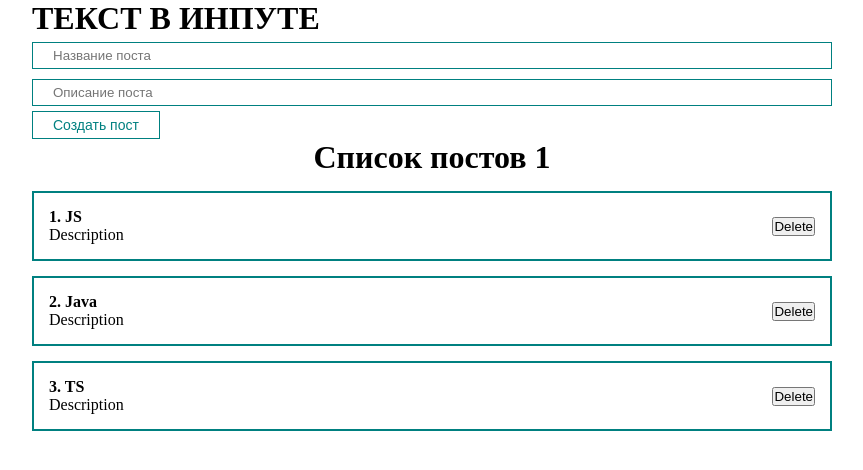
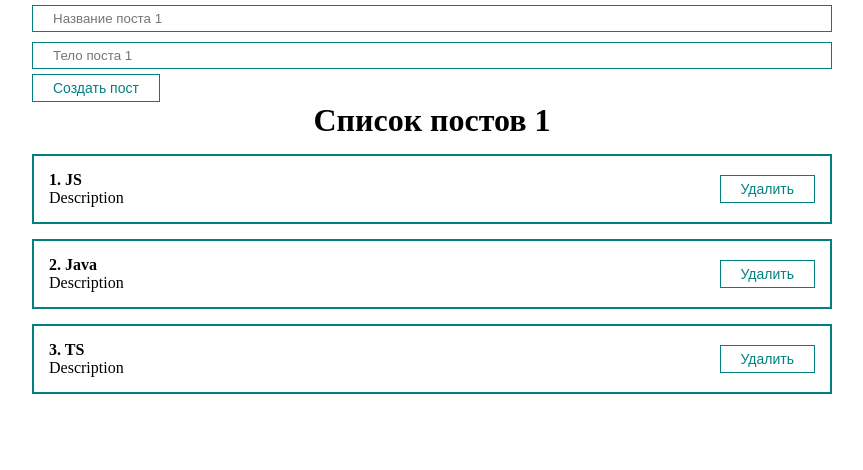
Before and after one commit to jkasvina/react-fund-course, a React (Create React App) app: page / in a window 1280 px wide. Shown: the top 470 px of the page, without its empty margins (208-1071 px from the left). Built offline with nearby package versions, Linux system fonts and the light colour scheme.

Commit message:
added new components

```diff
--- a/src/App.js
+++ b/src/App.js
@@ -3,67 +3,38 @@
 import ClassCounter from "./components/ClassCounter";
 import "./styles/App.css";
 import PostList from "./components/PostList";
-import MyButton from "./components/UI/button/MyButton";
-import MyInput from "./components/UI/input/MyInput";
+import PostForm from "./components/PostForm";
 
 function App() {
-  const [value, setValue] = useState("ТЕКСТ В ИНПУТЕ"); // деструктуризация [,]
 
-  const [posts, setPosts] = useState([
+  const [posts, setPosts] = useState([      // деструктуризация [,]
     // зачем здесь useState?? почему не просто массив??
     { id: 1, title: "JS", body: "Description" },
     { id: 2, title: "Java", body: "Description" },
     { id: 3, title: "TS", body: "Description" },
   ]);
 
-  const [firstInput, setFirstInput] = useState("");
-    const [secondInput, setSecondInput] = useState("");
-
-  const addNewPost = (e) => {
-    // предотвращаем дефолтное поведение браузера
-    // по умолчанию кнопка имеет type="submit"
-    // а браузер при таком типе кнопки по умолчанию бует обновлять
-    // страницу и отправлять данные на сервер
-    // если это не написать, то по кнопке будет обновляться страница браузера
-    e.preventDefault();
-    const newPost = {
-        id: Date.now(), //дата в милисекундах
-        title: firstInput,
-        body: secondInput
-    }
+  const createPost = (newPost) => {
       // изменяем массив posts - передаём ф-ии setPosts новый массив,
       // куда разворачиваем старый массив posts, в который добавим 1 новый пост
-    setPosts([...posts, newPost])
-  };
+      setPosts([...posts, newPost]);       // ф-я изменения состояния
+      // setPosts([...posts, {...post, id: Date.now()}])
+  }
+
+  // эту ф-ю обратного вызова нужно прокинуть на 2 уровня,
+  // сначала в пропсы компонента PostList
+  // а там (в PostList) в пропсы компонента PostItem
+  const removePost = (post) => {
+    // получаем пост из дочернего компонента
+    setPosts(posts.filter(p => p.id !== post.id))
+  }
 
   return (
     <div className="App">
-      <h1>{value}</h1>
-      {/*<input // управляемый компонент - можем изменить значение, изменив его состояние*/}
-      {/*  type="text"*/}
-      {/*  value={value}*/}
-      {/*  onChange={(e) => setValue(e.target.value)} // двухстороннее связывание*/}
-      {/*  // event - всегда пишут как е*/}
-      {/*/>*/}
-
       {/*<Counter />*/}
       {/*<ClassCounter />*/}
-      <form>
-        {/*Управляемый компонент*/}
-        <MyInput
-          value={firstInput}
-          onChange={(e) => setFirstInput(e.target.value)} // двухстороннее связывание
-          type="text"
-          placeholder="Название поста"
-        />
-        <MyInput
-            value={secondInput}
-            onChange={(e) => setSecondInput(e.target.value)}
-            type="text"
-            placeholder="Описание поста" />
-        <MyButton onClick={addNewPost}>Создать пост</MyButton>
-      </form>
-      <PostList title="Список постов 1" posts={posts} />
+      <PostForm create={createPost} />
+      <PostList title="Список постов 1" posts={posts} remove={removePost}/>
     </div>
   );
 }
--- a/src/components/ClassCounter.jsx
+++ b/src/components/ClassCounter.jsx
@@ -6,6 +6,7 @@
 
   constructor(props) {
     super(props);
+
     this.state = {
       count: 0,
     };
--- /dev/null
+++ b/src/components/PostForm.jsx
@@ -0,0 +1,64 @@
+import React, {useState} from 'react';
+import MyInput from "./UI/input/MyInput";
+import MyButton from "./UI/button/MyButton";
+
+const PostForm = ({create}) => {
+    // const [firstInput, setFirstInput] = useState("");
+    // const [secondInput, setSecondInput] = useState("");
+
+    // в случае, если у нас много инпутов, мы можем не создавать состояние для каждого,
+    // а передавать в состояние объект с набором полей
+    const [post, setPost] = useState({title: '', body: ''});
+
+    const addNewPost = (e) => {
+        // предотвращаем дефолтное поведение браузера
+        // по умолчанию кнопка имеет type="submit"
+        // а браузер при таком типе кнопки по умолчанию бует обновлять
+        // страницу и отправлять данные на сервер
+        // если это не написать, то по кнопке будет обновляться страница браузера
+        e.preventDefault();
+        const newPost = {
+            ...post,
+            id: Date.now(), //дата в милисекундах
+            // title: firstInput,
+            // body: secondInput
+        }
+
+        create(newPost);
+        setPost({title: '', body: ''});
+        // setFirstInput('');
+        // setSecondInput('');
+    };
+
+    return (
+        <form>
+            {/*Управляемый компонент*/}
+            <MyInput
+                value={post.title}
+                onChange={(e) => setPost({...post, title: e.target.value})} // изменяем поле title, остальной объект неизменен
+                type="text"
+                placeholder="Название поста 1"
+            />
+            <MyInput
+                value={post.body}
+                onChange={(e) => setPost({...post, body: e.target.value})} // изменяем поле body, остальной объект неизменен
+                type="text"
+                placeholder="Тело поста 1"
+            />
+            {/*<MyInput*/}
+            {/*  value={firstInput}*/}
+            {/*  onChange={(e) => setFirstInput(e.target.value)} // двухстороннее связывание*/}
+            {/*  type="text"*/}
+            {/*  placeholder="Название поста"*/}
+            {/*/>*/}
+            {/*<MyInput*/}
+            {/*    value={secondInput}*/}
+            {/*    onChange={(e) => setSecondInput(e.target.value)}*/}
+            {/*    type="text"*/}
+            {/*    placeholder="Описание поста" />*/}
+            <MyButton onClick={addNewPost}>Создать пост</MyButton>
+        </form>
+    );
+};
+
+export default PostForm;
--- a/src/components/PostList.jsx
+++ b/src/components/PostList.jsx
@@ -3,14 +3,14 @@
 
 // здесь мы принимаем пропсы. поскольку мы знаем, что пропс - это объект
 // необходимо написать его в {} !!!!!!!
-const PostList = ({posts, title}) => {
+const PostList = ({posts, title, remove}) => {
   return (
     <>
       <h1 style={{ textAlign: "center" }}>
           {title}
       </h1>
       {posts.map((post, index) =>
-        <PostItem number={index+1} key={post.id} post={post} />
+        <PostItem remove={remove} number={index+1} key={post.id} post={post} />
       )}
 
       {/*<PostItem post={{ id: 1, title: "JS", body: "Description" }} />
--- a/src/components/postItem.jsx
+++ b/src/components/postItem.jsx
@@ -1,4 +1,5 @@
 import React from "react";
+import MyButton from "./UI/button/MyButton";
 
 const PostItem = (props) => {
   return (
@@ -11,7 +12,9 @@
           <div>{props.post.body}</div>
         </div>
         <div className="post__btns">
-          <button> Delete </button>
+          <MyButton onClick={() => props.remove(props.post)}>
+            Удалить
+          </MyButton>
         </div>
       </div>
     </>
```
Also changed, not shown: 1 other file (tests, documents, lock files or other folders).
